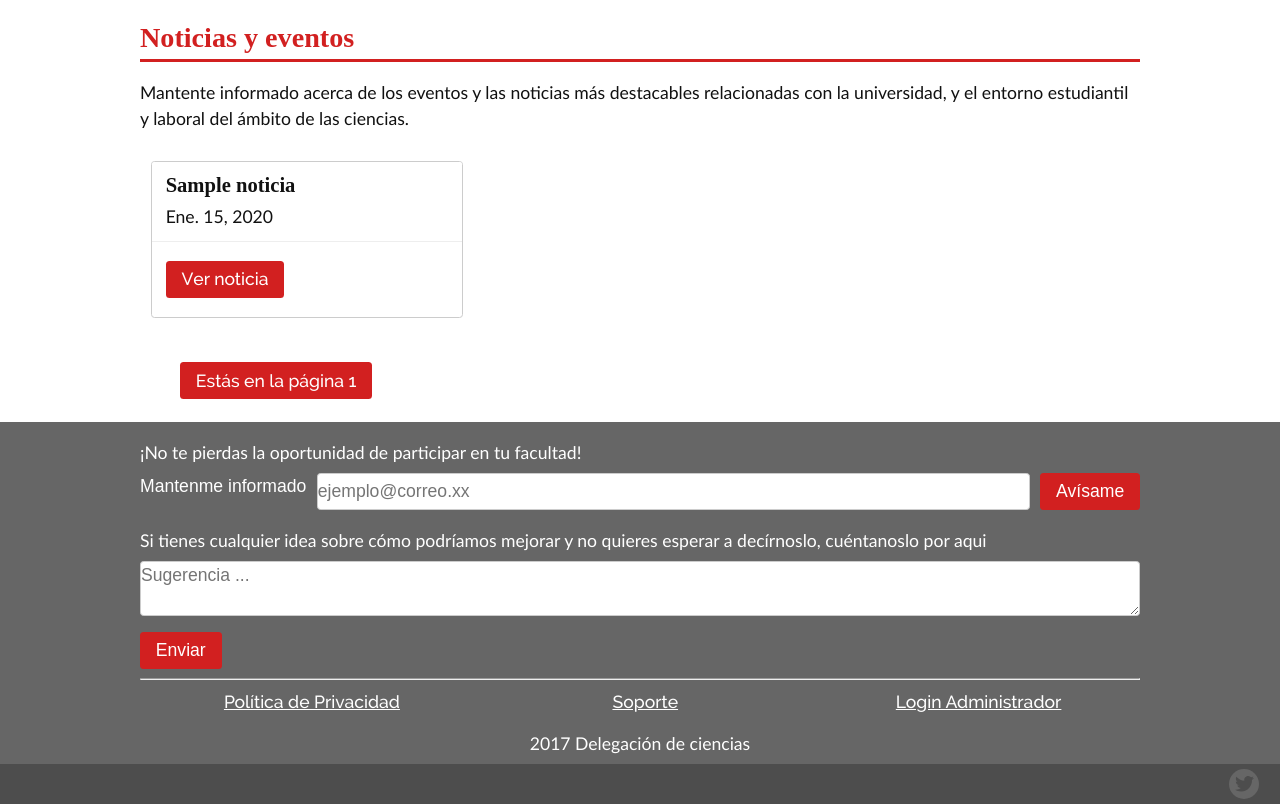
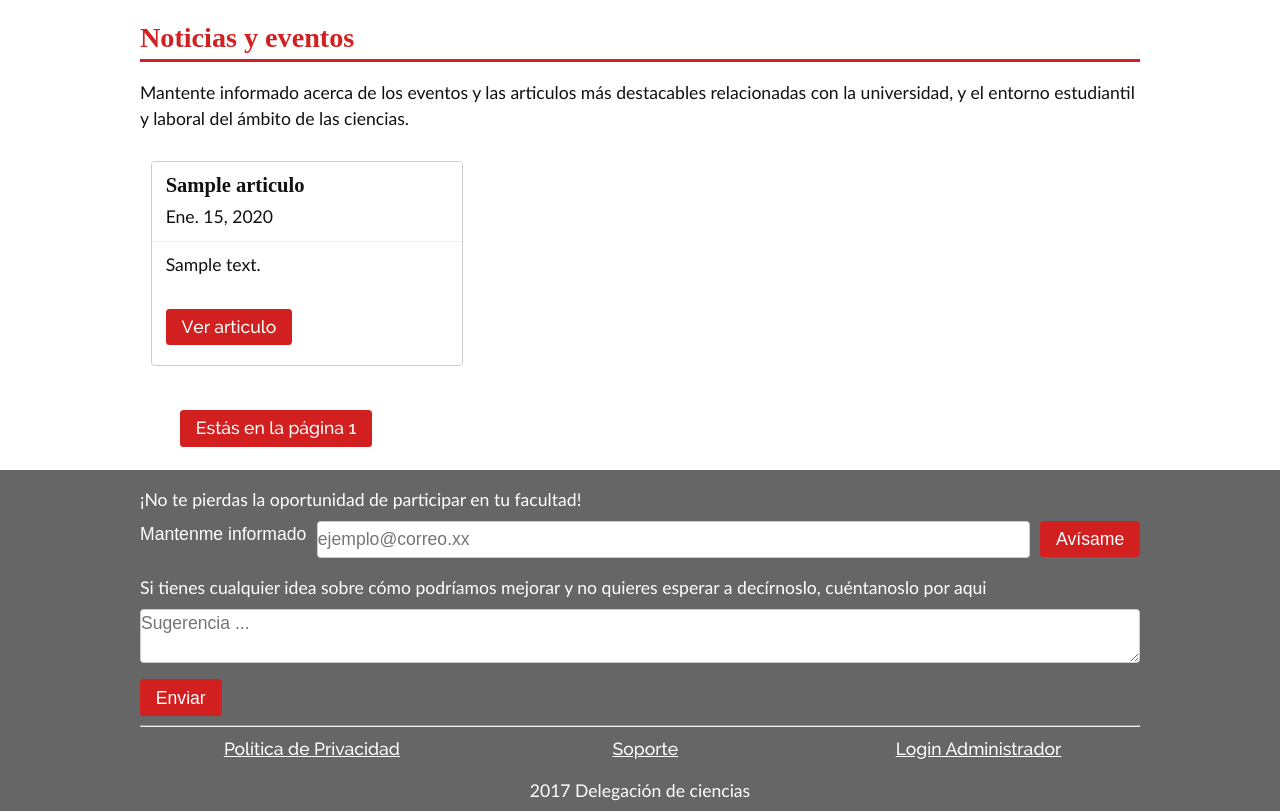
Before and after one commit to DelegacionCienciasUSAL/delcien.usal.es, a Django app: page /actualidad/ in a window 1280 px wide. Shown: the part 243-1054 px from the top of the page. Run offline with Django 3.2, Linux system fonts and the light colour scheme; tables that the repository leaves empty hold one stand-in row (values such as "Sample post"); some web fonts are replaced.

Commit message:
Update model and views to include boh news and events.

```diff
--- a/src/actualidad/models.py
+++ b/src/actualidad/models.py
@@ -1,24 +1,20 @@
 from django.db import models
 import markdownx
 
-class Noticia( models.Model):
-	EVENTOS = 'EVE'
-	FORMACION = 'FOR'
-	ACADEMICA = 'ACA'
-	UNIVERSIDAD = 'UNI'
-	CONCURSOS = 'CON'
-	OPCIONES_CATEGORIA = (
-		( EVENTOS, 'Evento'),
-		( FORMACION, 'Formación'),
-		( ACADEMICA, 'Información Académica'),
-		( UNIVERSIDAD, 'Universidad'),
-		( CONCURSOS, 'Concursos'),
-	)
-
+class Articulo( models.Model):
 	titulo = models.CharField( max_length=30)
-	categoria = models.CharField( max_length=3, choices=OPCIONES_CATEGORIA)
+	descripcion_corta = models.CharField( max_length=280)
 	fecha = models.DateField( auto_now_add=True, verbose_name='Fecha')
 	noticia = markdownx.models.MarkdownxField()
 
 	def __str_( self):
-		return( "%s : %s : %s"%( self.titulo, self.categoria, self.fecha))
+		return( "%s : %s : %s"%( self.titulo, self.fecha))
+
+class Evento( models.Model):
+	titulo = models.CharField( max_length=30)
+	fecha = models.DateField( verbose_name='Fecha')
+	descripcion = markdownx.models.MarkdownxField()
+	enlace = models.CharField(blank=True, max_length=2000)
+
+	def __str_( self):
+		return( "%s : %s : %s"%( self.titulo, self.fecha))
--- a/src/actualidad/templates/actualidad/details.html
+++ b/src/actualidad/templates/actualidad/details.html
@@ -21,10 +21,10 @@
 
 {% block content %}
 	<section class="section-container">
-	    <h1 class="section-title">{{ noticia.titulo }}</h1>
-	    <h5>{{ noticia.fecha }}</h5>
+	    <h1 class="section-title">{{ articulo.titulo }}</h1>
+	    <h5>{{ articulo.fecha }}</h5>
 	    <div class="content">
-	    	{{ noticia.noticia | markdown | safe }}
+	    	{{ articulo.noticia | markdown | safe }}
 	    </div>
 	</section>
 {% endblock %}
--- a/src/actualidad/templates/actualidad/main.html
+++ b/src/actualidad/templates/actualidad/main.html
@@ -23,39 +23,42 @@
 	    <h1 class="section-title">Noticias y eventos</h1>
 	    <div class="content">
 	    	<p>
-	    		Mantente informado acerca de los eventos y las noticias más
+	    		Mantente informado acerca de los eventos y las articulos más
 	    		destacables relacionadas con la universidad, y el entorno
 	    		estudiantil y laboral del ámbito de las ciencias.
 	    	</p>
 		    <section>
 		    	<div class="flex three-1000">
-		    		{% if noticias %}
-			    		{% for noticia in noticias %}
+		    		{% if articulos %}
+			    		{% for articulo in articulos %}
 			    			<div class="articleContainer full third-1000">
 				    			<article class="card">
 								  <header>
-								    <h3>{{ noticia.titulo }}</h3><br>
+								    <h3>{{ articulo.titulo }}</h3><br>
 								    <p>
-								    	{{ noticia.fecha }}
+								    	{{ articulo.fecha }}
 								    </p>
 								  </header>
+								  <p>
+								  	{{ articulo.descripcion_corta }}
+								  </p>
 								  <footer>
 						    		<a class="button"
-						    			href="{% url 'actualidad_noticia' noticia.id %}">
-						    			Ver noticia
+						    			href="{% url 'actualidad_articulo' articulo.id %}">
+						    			Ver articulo
 						    		</a>
 								  </footer>
 								</article>
 			    			</div>
 			    		{% endfor %}
 			    	{% else %}
-				    	<h5>No hay noticias disponibles</h5>
+				    	<h5>No hay articulos disponibles</h5>
 			    	{% endif %}
 		    	</div>
 		    </section>
 			<ul class="pagination" role="navigation" aria-label="Pagination">
-			{% for indice in noticias.paginator.page_range %}
-				{% if indice == noticias.number %}
+			{% for indice in articulos.paginator.page_range %}
+				{% if indice == articulos.number %}
 					<a class="button current">Estás en la página {{ pagina }}</a>
 				{% elif ambito and categoria %}
 					<li><a href="/actualidad/{{ indice }}?ambito={{ ambito }}&categoria={{ categoria }}" aria-label="Page {{ indice }}">{{ indice }}</a></li>
--- a/src/actualidad/urls.py
+++ b/src/actualidad/urls.py
@@ -17,7 +17,7 @@ from django.urls import path
 from . import views
 
 urlpatterns = [
-    path( 'noticia/<int:id>/', views.details, name='actualidad_noticia'),
+    path( 'articulo/<int:id>/', views.details, name='actualidad_articulo'),
     path( '<int:pagina>', views.main, name='actualidad_busqueda'),
     path( '', views.main, name='actualidad'),
     #url(r'^/$', include( 'delcien.inicio.urls')),
--- a/src/actualidad/views.py
+++ b/src/actualidad/views.py
@@ -1,15 +1,15 @@
 from django.shortcuts import render
 from django.http import Http404
 from django.core.paginator import Paginator, EmptyPage, PageNotAnInteger
-from actualidad.models import Noticia
+from actualidad.models import Articulo, Evento
 
 # Create your views here.
 
 def main( request, pagina=1):
-	noticias_pagina = 12
+	articulos_pagina = 12
 
 	try:
-		paginas = Paginator( Noticia.objects.all(), noticias_pagina)
+		paginas = Paginator( Articulo.objects.all(), articulos_pagina)
 
 		if( not pagina):
 			pagina = 1
@@ -17,14 +17,14 @@ def main( request, pagina=1):
 			pagina = int( pagina)
 
 		try:
-			noticias = paginas.page(pagina)
+			articulos = paginas.page(pagina)
 		except PageNotAnInteger:
-			noticias = paginas.page(1)
+			articulos = paginas.page(1)
 		except EmptyPage:
-			noticias = paginas.page(paginas.num_pages)
+			articulos = paginas.page(paginas.num_pages)
 
 		return( render( request, 'actualidad/main.html', {
-			'noticias' : noticias,
+			'articulos' : articulos,
 			'pagina': pagina,
             'Titulo' : 'Actualidad'}))
 	except Exception as e:
@@ -32,9 +32,9 @@ def main( request, pagina=1):
 
 def details(request, id):
 	try:
-		noticia = Noticia.objects.get(pk=id)
+		articulo = Articulo.objects.get(pk=id)
 		context = {
-			'noticia': noticia,
+			'articulo': articulo,
 		}
 
 		return render(request, 'actualidad/details.html', context)
```
Also changed, not shown: src/actualidad/admin.py (+3 -5 lines).
